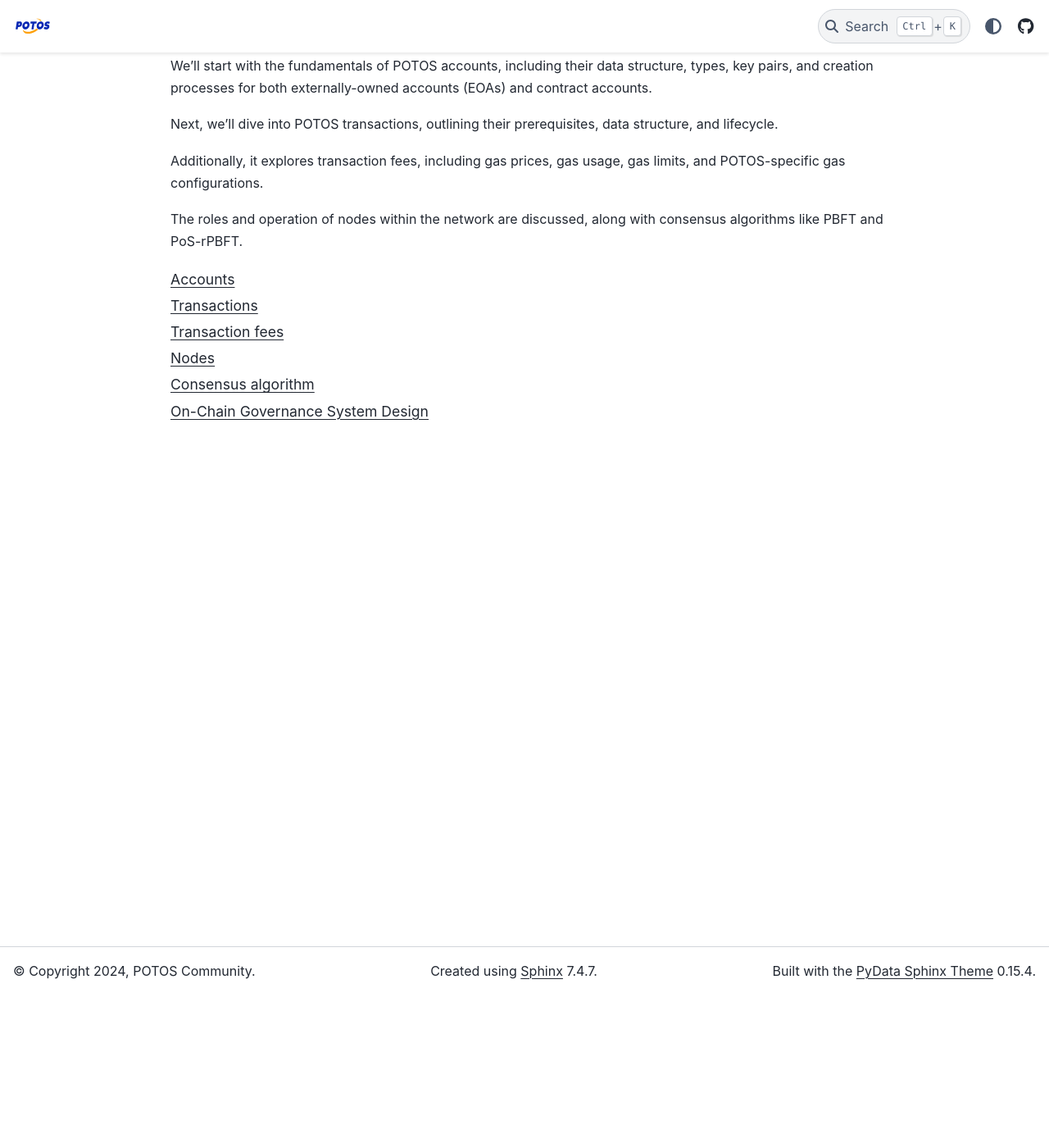
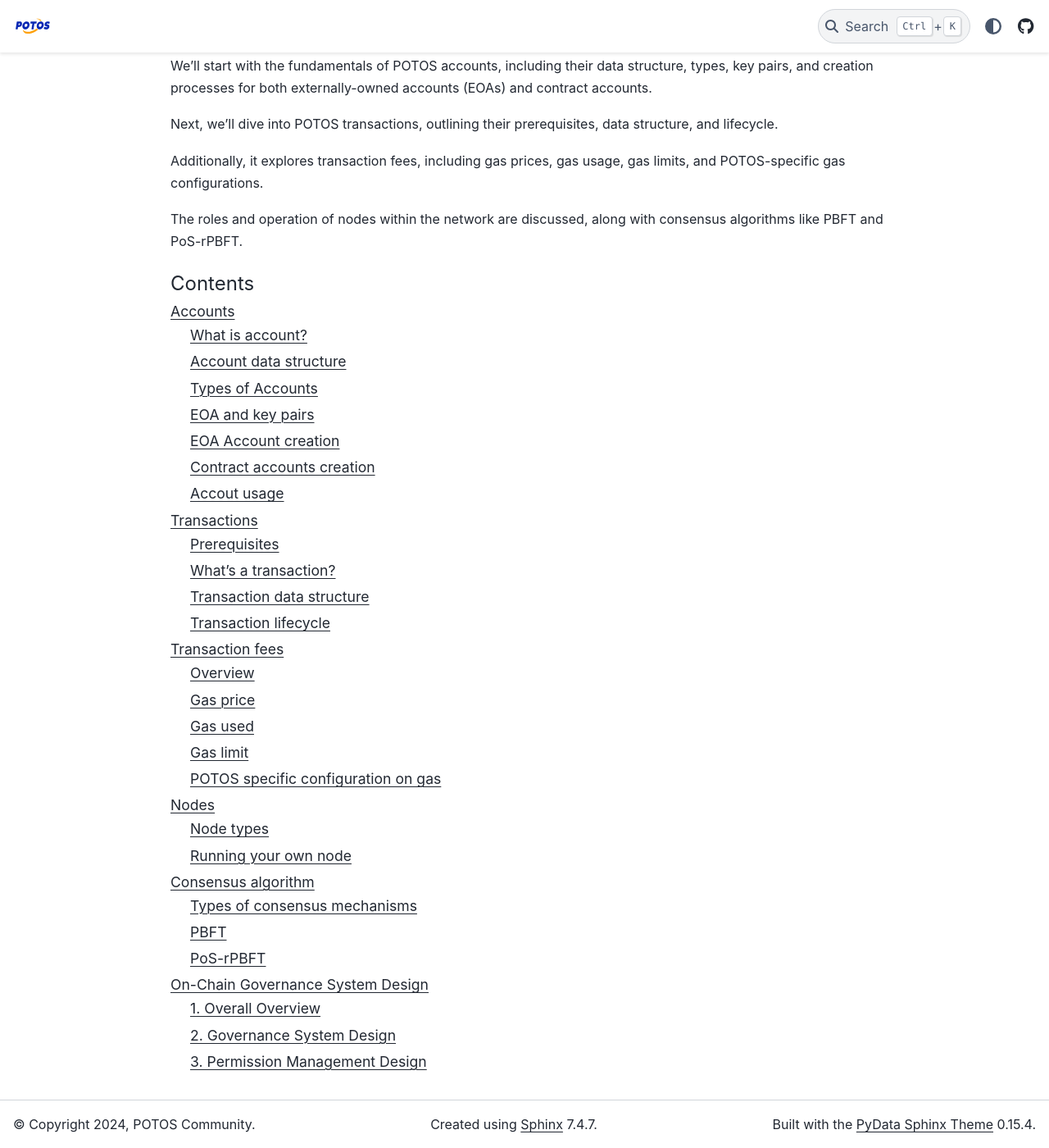
Before and after one commit to potoshk/potos-docs, a Sphinx documentation site: the page built from docs/glossary/index.md, in a window 1280 px wide and 1400 px high, scrolled down 187 px. Shown: the whole window at 82% size. Built offline with Sphinx 7.4.7 and the PyData theme 0.15.4, drawn with Linux system fonts in a browser that asks for light colours.

Commit message:
update md

````diff
--- a/docs/conf.py
+++ b/docs/conf.py
@@ -152,7 +152,7 @@ html_theme_options = {
         "image_dark": "_static/logo-dark.svg",
     },
     "use_edit_page_button": True,
-    "show_toc_level": 1,
+    "show_toc_level": 2,
     "navbar_align": "left",
     "show_nav_level": 0,
     "navigation_depth": 0,
--- a/docs/glossary/index.md
+++ b/docs/glossary/index.md
@@ -18,7 +18,8 @@ Additionally, it explores transaction fees, including gas prices, gas usage, gas
 The roles and operation of nodes within the network are discussed, along with consensus algorithms like PBFT and PoS-rPBFT.
 
 ```{toctree}
-:maxdepth: 1
+:maxdepth: 2
+:caption: Contents
 
 accounts
 transactions
````
